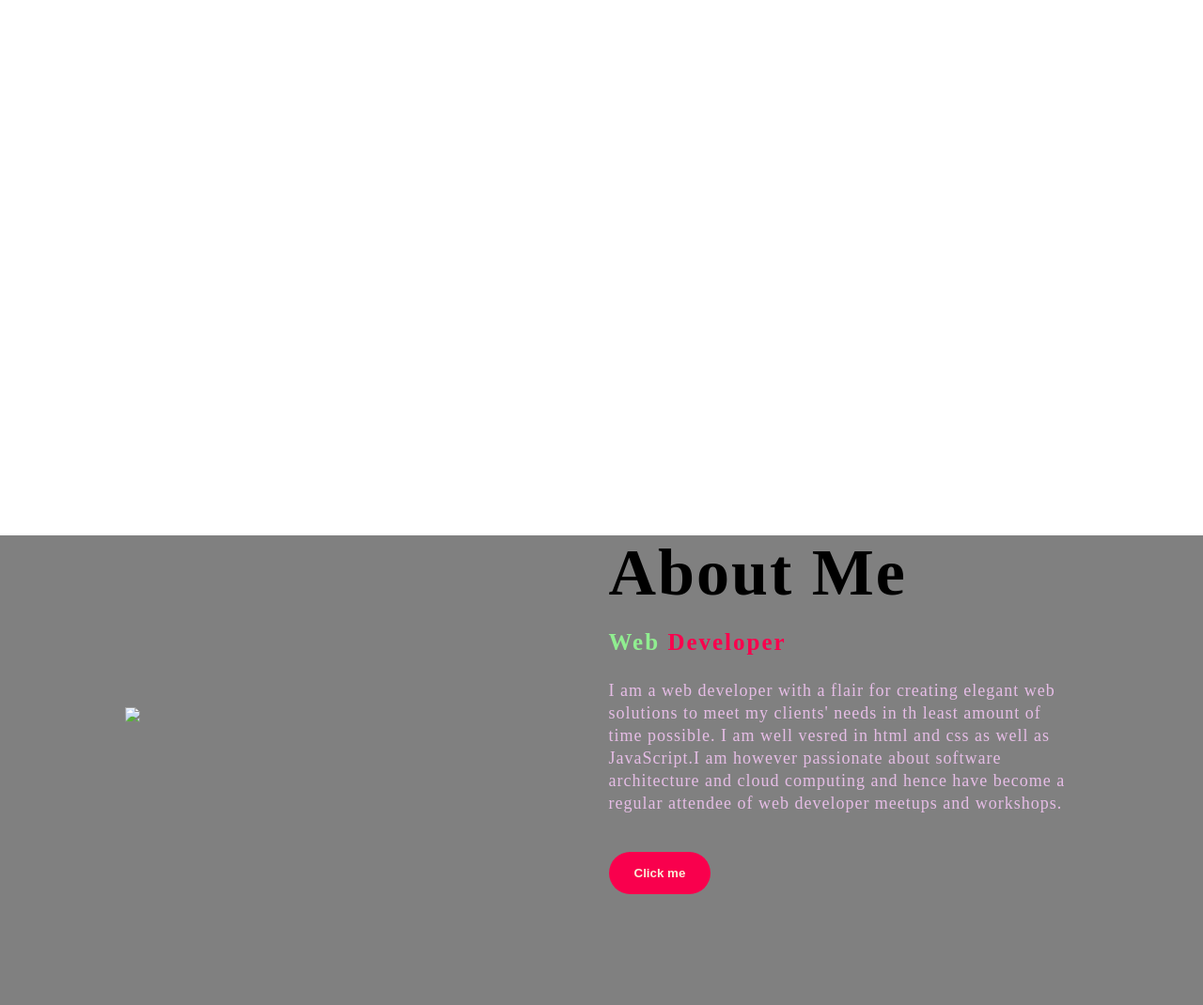
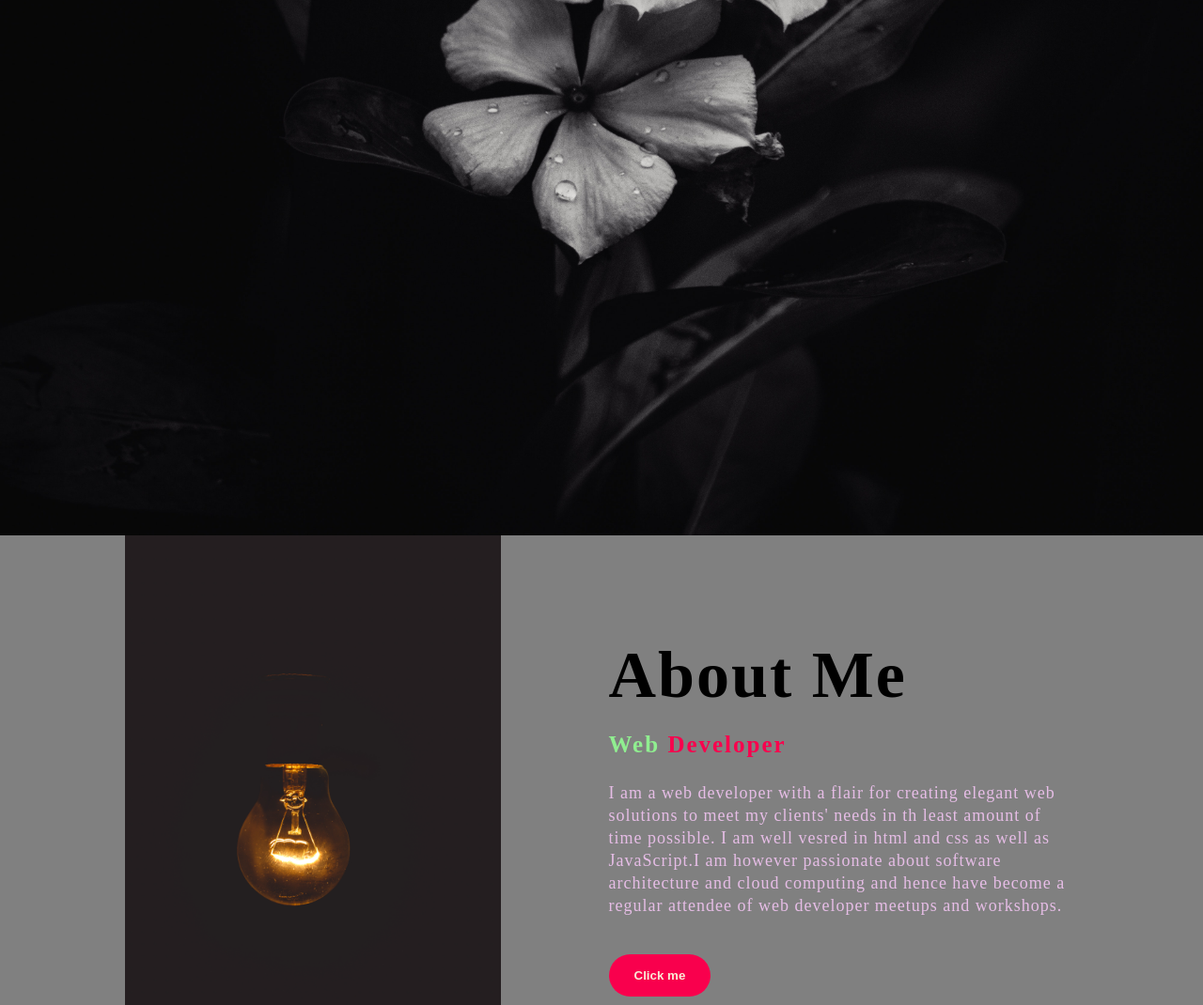
Before and after one commit to shallen99/my-personal-portfolio, a plain HTML site: page index.html in a window 1280 px wide. Shown: the part 230-1300 px from the top of the page at 94% size. Drawn offline with Linux system fonts and the light colour scheme.

Commit message:
completed assignment

```diff
--- a/index.html
+++ b/index.html
@@ -31,7 +31,7 @@
 
             <section class="About">
                 <div class="main">
-                    <img src="../Downloads/pexels-rahul-716398.jpg">
+                    <img src="./images/pexels-rahul-716398.jpg">
                     <div class="About-text">
                         <h2>About Me</h2>
                         <h5>Web <span>Developer</span></h5>
--- a/style.css
+++ b/style.css
@@ -5,7 +5,7 @@
 .Introduction{
     height: 100vh;
     width: 100%;
-    background-image: url(../Downloads/pexels-sharath-giri-3849160.jpg);
+    background-image: url(./images/pexels-sharath-giri-3849160.jpg);
     background-size: cover;
     background-position: center;
 }
```
Also changed, not shown: images/pexels-rahul-716398.jpg (added), images/pexels-sharath-giri-3849160.jpg (added).
